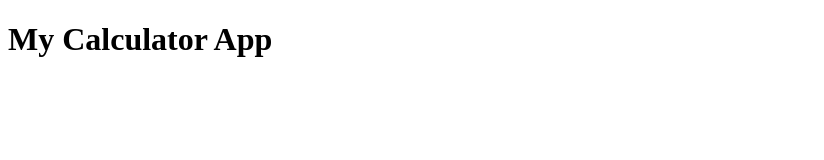
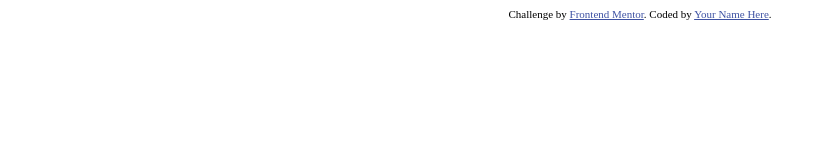
Before and after one commit to rahmlad-aramide/calculator-app, a plain HTML site: page index.html in a window 1280 px wide. Shown: the whole page, without its empty margins (0-824 px from the left). Drawn offline with Linux system fonts and the light colour scheme.

Commit message:
Starting up calculator app

```diff
--- a/index.html
+++ b/index.html
@@ -1,12 +1,26 @@
 <!DOCTYPE html>
 <html lang="en">
 <head>
-    <meta charset="UTF-8">
-    <meta http-equiv="X-UA-Compatible" content="IE=edge">
-    <meta name="viewport" content="width=device-width, initial-scale=1.0">
-    <title>Calculator App</title>
+  <meta charset="UTF-8">
+  <meta name="viewport" content="width=device-width, initial-scale=1.0"> <!-- displays site properly based on user's device -->
+
+  <link rel="icon" type="image/png" sizes="32x32" href="./images/favicon-32x32.png">
+
+  <title>Frontend Mentor | Calculator app</title>
+
+  <!-- Feel free to remove these styles or customise in your own stylesheet 👍 -->
+  <style>
+    .attribution { font-size: 11px; text-align: center; }
+    .attribution a { color: hsl(228, 45%, 44%); }
+  </style>
 </head>
 <body>
-    <h1>My Calculator App</h1>
+
+
+
+  <div class="attribution">
+    Challenge by <a href="https://www.frontendmentor.io?ref=challenge" target="_blank">Frontend Mentor</a>.
+    Coded by <a href="#">Your Name Here</a>.
+  </div>
 </body>
 </html>
```
Also changed, not shown: design/active-states-theme-1.jpg (added), design/active-states-theme-2.jpg (added), design/active-states-theme-3.jpg (added), design/desktop-design-theme-1.jpg (added), design/desktop-design-theme-2.jpg (added), design/desktop-design-theme-3.jpg (added), design/desktop-preview.jpg (added), design/mobile-design-theme-1.jpg (added), design/mobile-design-theme-2.jpg (added), design/mobile-design-theme-3.jpg (added), images/favicon-32x32.png (added), 4 other files.
